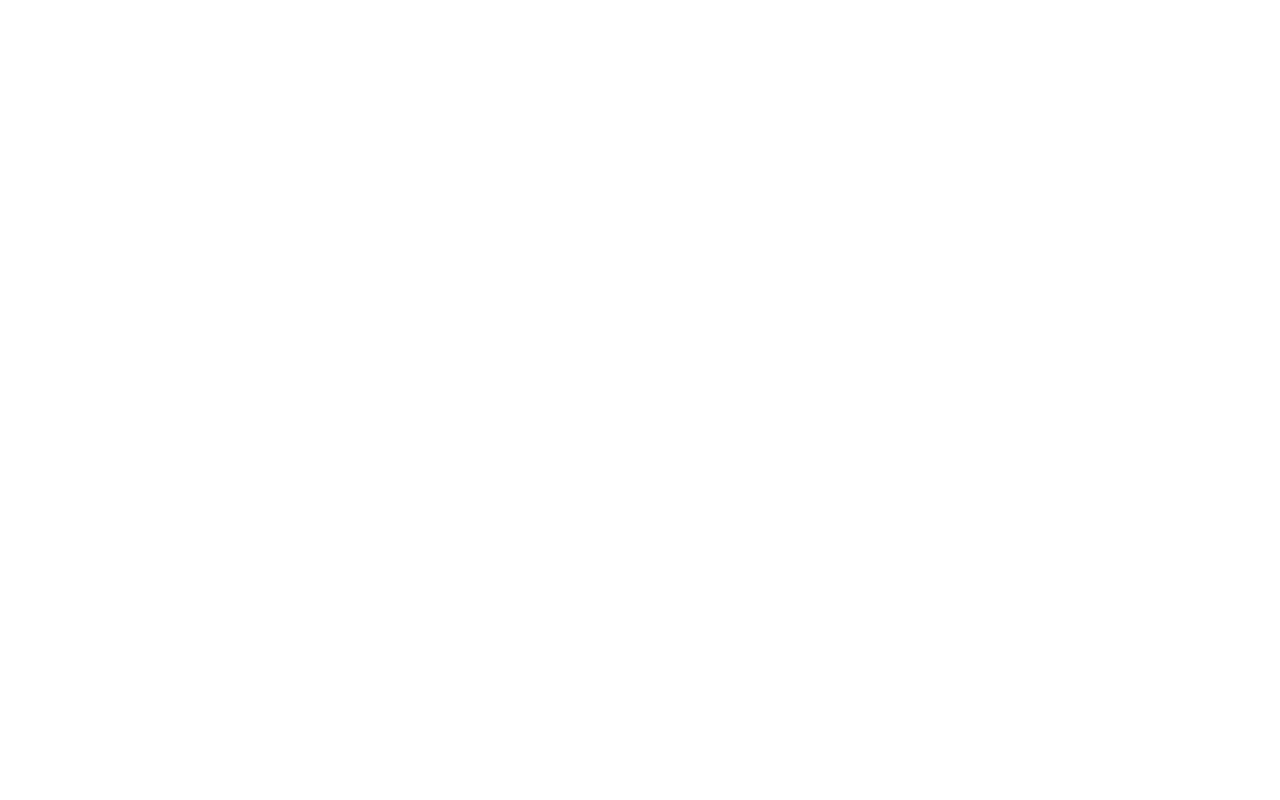
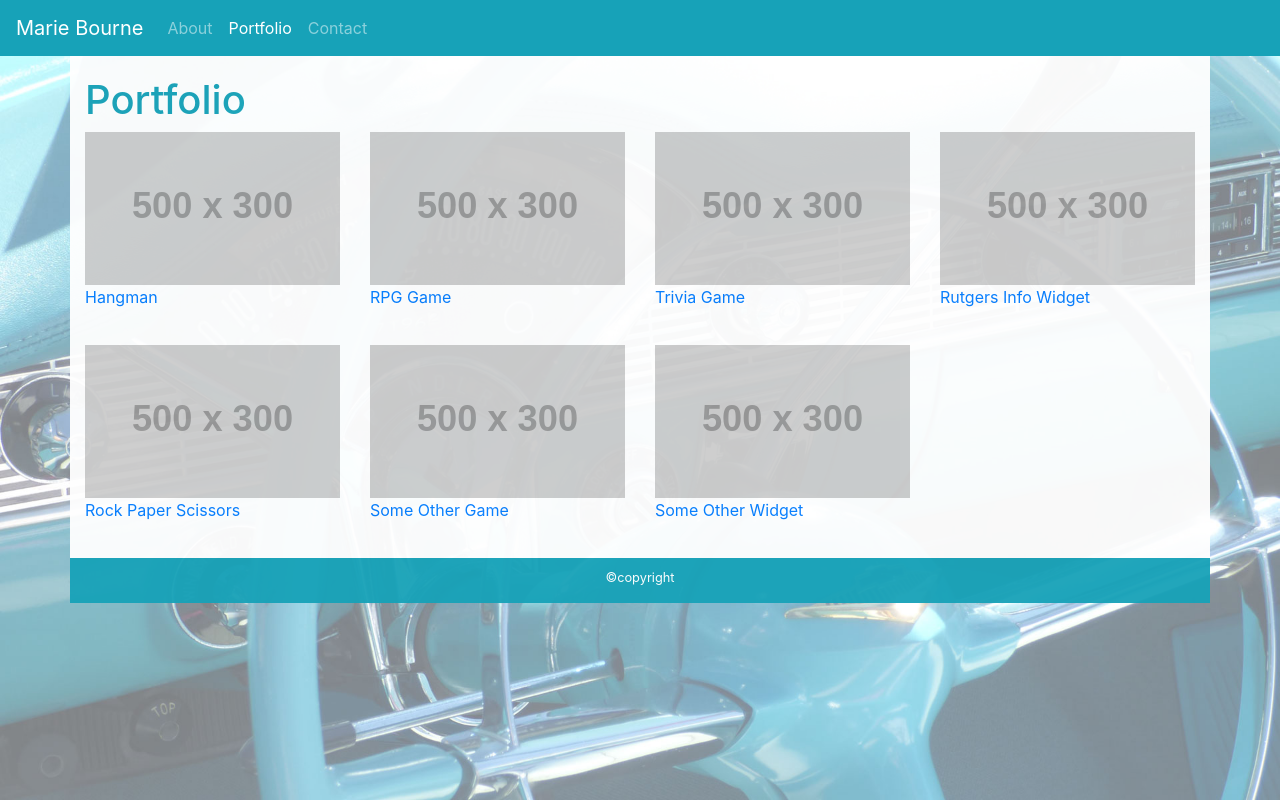
Before and after one commit to BourneID7/bootstrap-portfolio, a plain HTML site: page portfolio.html in a window 1280 px wide. Drawn offline with nearby package versions, Linux system fonts and the light colour scheme; placeholder pictures from the web are drawn by us.

Commit message:
updated portfolio with labels

```diff
--- a/css/style.css
+++ b/css/style.css
@@ -23,6 +23,29 @@ footer p {
     text-align: center;
     padding-top: 10px;
 }
-.btnBottom {
+.bottom {
     margin-bottom: 20px;
 }
+.thumbnailLabel {
+    background-color: #17A2B8;
+    color: #fff;
+    text-align: center;
+    box-sizing: border-box;
+    max-width: 100%;
+    margin-right: auto;
+    margin-left: auto;
+    height: auto;
+    padding: 5px 30px 5px 30px;
+    position: absolute;
+    float: left;
+    bottom: 0;
+    z-index: 50;
+}
+
+
+/* Use a media query to add a breakpoint at 640px: */
+@media screen and (max-width: 800px) {
+    .imgBottom {
+        margin-bottom: 10px;
+    }
+}
--- a/portfolio.html
+++ b/portfolio.html
@@ -0,0 +1,99 @@
+<!DOCTYPE html>
+<html lang="en">
+<head>
+    <title>Bourne Portfolio</title>
+    <meta charset="UTF-8">
+    <meta name="viewport" content="width=device-width, initial-scale=1.0">
+    <meta http-equiv="X-UA-Compatible" content="ie=edge">
+    <link rel="stylesheet" href="https://stackpath.bootstrapcdn.com/bootstrap/4.3.1/css/bootstrap.min.css" integrity="sha384-ggOyR0iXCbMQv3Xipma34MD+dH/1fQ784/j6cY/iJTQUOhcWr7x9JvoRxT2MZw1T" crossorigin="anonymous">
+    <link rel="stylesheet" type="text/css" href="css/style.css"
+
+</head>
+<body>
+    <!-- full width nav -->
+    <nav class="navbar navbar-expand-lg navbar-dark bg-info">
+        <a class="navbar-brand" href="#">Marie Bourne</a>
+        <button class="navbar-toggler" type="button" data-toggle="collapse" data-target="#navbarNav" aria-controls="navbarNav" aria-expanded="false" aria-label="Toggle navigation">
+            <span class="navbar-toggler-icon"></span>
+        </button>
+        <div class="collapse navbar-collapse" id="navbarNav">
+            <ul class="navbar-nav">
+                <li class="nav-item">
+                    <a class="nav-link" href="index.html">About</a>
+                </li>
+                <li class="nav-item">
+                    <a class="nav-link active" href="portfolio.html">Portfolio<span class="sr-only">(current)</span></a>
+                </li>
+                <li class="nav-item">
+                    <a class="nav-link" href="contact.html">Contact</a>
+                </li>
+            </ul>
+        </div>
+    </nav>
+    <!-- main content centered -->
+    <div class="container containerBkgd">
+        <main>
+            <div class="row">
+                <div class="col-md-12">
+                    <h1>Portfolio</h1>
+                </div>
+            </div>
+            <div class="row bottom">
+                <div class="col-md-3">
+                    <a href="#">
+                        <img src="https://via.placeholder.com/500x300" class="img-fluid imgBottom" alt="Responsive image">
+                        <p>Hangman</p>
+                    </a>
+                </div>
+                <div class="col-md-3">
+                    <a href="#">
+                        <img src="https://via.placeholder.com/500x300" class="img-fluid imgBottom" alt="Responsive image">
+                        <p>RPG Game</p>
+                    </a>
+                </div>
+                <div class="col-md-3">
+                    <a href="#">
+                        <img src="https://via.placeholder.com/500x300" class="img-fluid imgBottom" alt="Responsive image">
+                        <p>Trivia Game</p>
+                    </a>
+                </div>
+                <div class="col-md-3">
+                    <a href="#">
+                        <img src="https://via.placeholder.com/500x300" class="img-fluid imgBottom" alt="Responsive image">
+                        <p>Rutgers Info Widget</p>
+                    </a>
+                </div>
+            </div>
+            <div class="row bottom">
+                <div class="col-md-3">
+                    <a href="#">
+                        <img src="https://via.placeholder.com/500x300" class="img-fluid imgBottom" alt="Responsive image">
+                        <p>Rock Paper Scissors</p>
+                    </a>
+                </div>
+                <div class="col-md-3">
+                    <a href="#">
+                        <img src="https://via.placeholder.com/500x300" class="img-fluid imgBottom" alt="Responsive image">
+                        <p>Some Other Game</p>
+                    </a>
+                </div>
+                <div class="col-md-3">
+                    <a href="#">
+                        <img src="https://via.placeholder.com/500x300" class="img-fluid imgBottom" alt="Responsive image">
+                        <p>Some Other Widget</p>
+                    </a>
+                </div>
+                <div class="col-md-3">
+                </div>
+            </div>
+
+        </main>
+        <!-- footer -->
+        <footer class="row">
+            <div class="col-md-12 navbar-dark bg-info">
+                <p>&copy;copyright</p>
+            </div>
+        </footer>
+    </div> <!-- /.container -->
+</body>
+</html>
```
Also changed, not shown: contact.html (+1 -1 lines), 1 other file.
